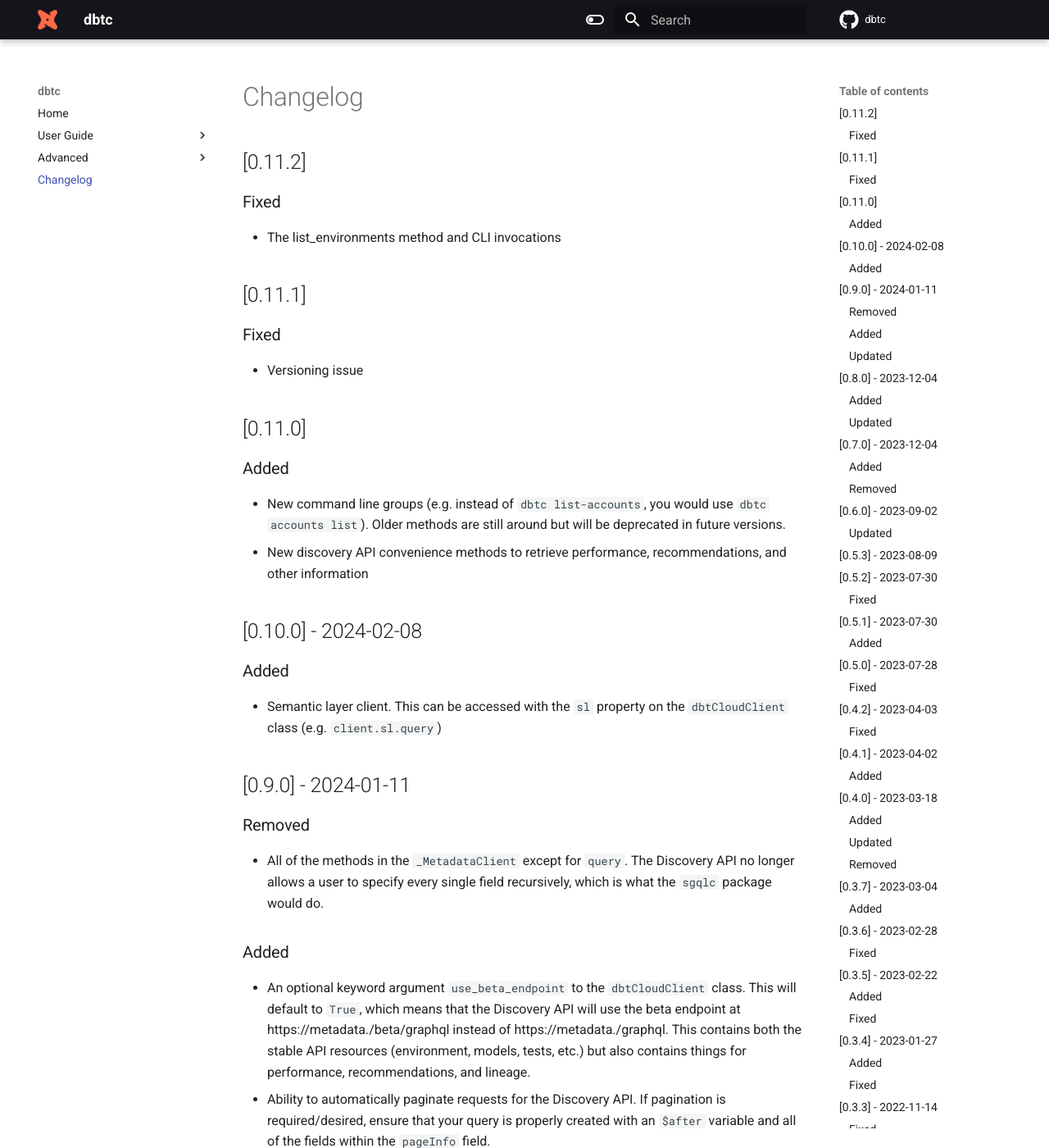
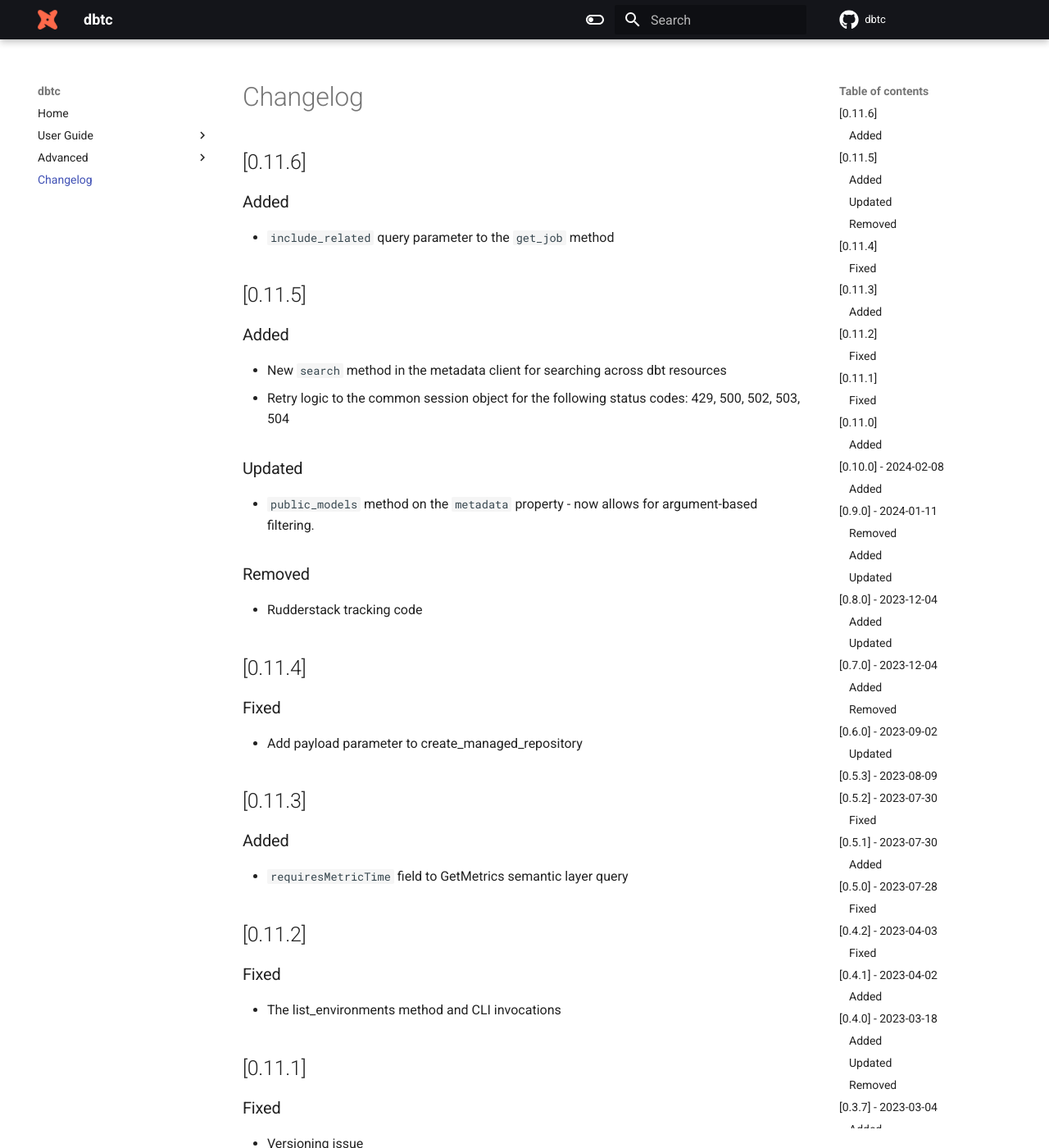
Before and after one commit to dpguthrie/dbtc, an MkDocs documentation site: the page built from docs/changelog.md, in a window 1280 px wide and 1400 px high. Shown: the whole window at 82% size. Built offline with MkDocs 1.6.1 and Material for MkDocs 9.7.7, drawn with Linux system fonts in a browser that asks for light colours; comment, search, counter and statistics services are not loaded; the version menu is left out.

Commit message:
Bump version

```diff
--- a/dbtc/_version.py
+++ b/dbtc/_version.py
@@ -1 +1 @@
-__version__ = "0.11.5"
+__version__ = "0.11.6"
--- a/docs/changelog.md
+++ b/docs/changelog.md
@@ -1,4 +1,37 @@
 # Changelog
+
+## [0.11.6]
+
+### Added
+
+-   `include_related` query parameter to the `get_job` method
+
+## [0.11.5]
+
+### Added
+
+-   New `search` method in the metadata client for searching across dbt resources
+-   Retry logic to the common session object for the following status codes: 429, 500, 502, 503, 504
+
+### Updated
+
+-   `public_models` method on the `metadata` property - now allows for argument-based filtering.
+
+### Removed
+
+- Rudderstack tracking code
+
+## [0.11.4]
+
+### Fixed
+
+-   Add payload parameter to create_managed_repository
+
+## [0.11.3]
+
+### Added
+
+-   `requiresMetricTime` field to GetMetrics semantic layer query
 
 ## [0.11.2]
 
--- a/pyproject.toml
+++ b/pyproject.toml
@@ -1,6 +1,6 @@
 [project]
 name = "dbtc"
-version = "0.11.5"
+version = "0.11.6"
 description = "An unaffiliated python wrapper for dbt Cloud APIs"
 authors = [
     {name = "Doug Guthrie", email = "douglas.p.guthrie@gmail.com"},
```
Also changed, not shown: CHANGELOG.md (+6 -0 lines).
